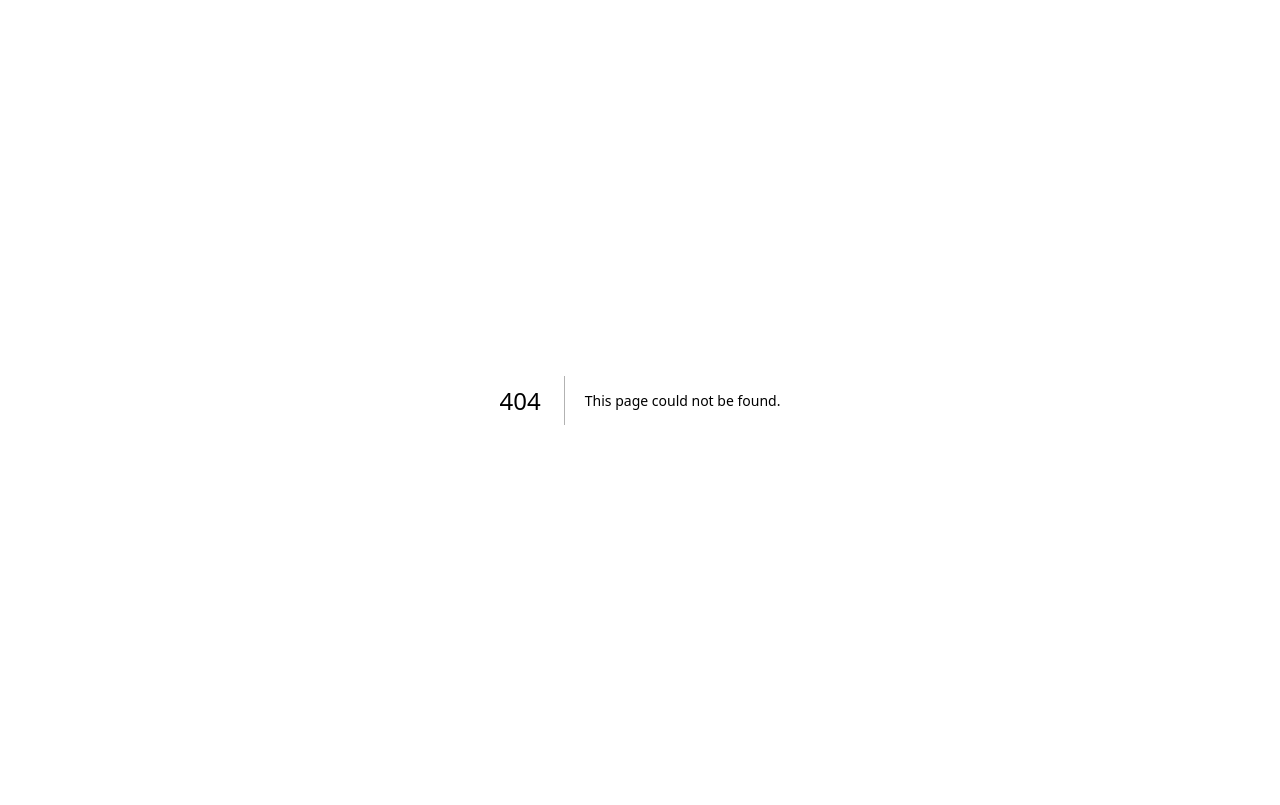
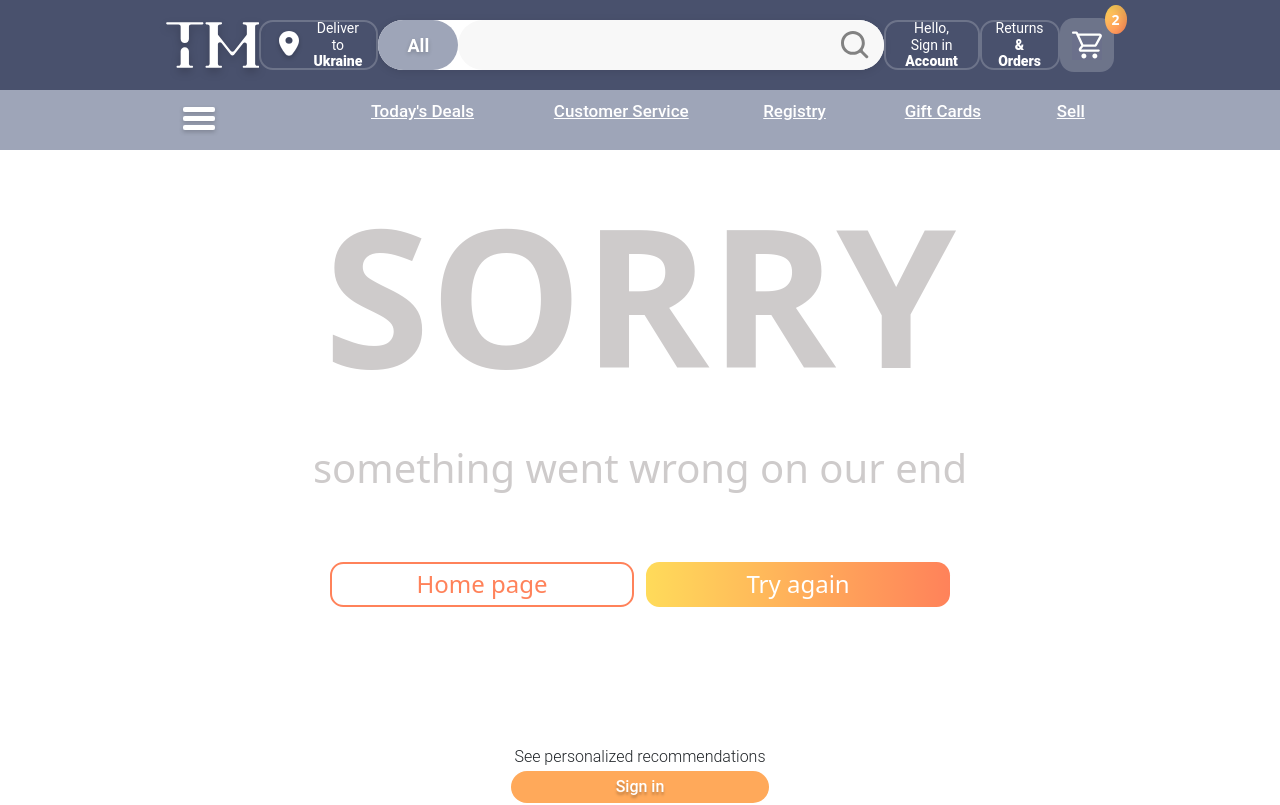
Before and after one commit to Hatr828/Amazon-Treemix-Front, a Next.js app: page /errorpage in a window 1280 px wide. Before the commit this address had no page. Shown: the top 805 px of the page. Built offline with nearby package versions, Linux system fonts and the light colour scheme.

Commit message:
errorpage

```diff
--- /dev/null
+++ b/src/app/errorpage/page.tsx
@@ -0,0 +1,15 @@
+"use client";
+
+import { ErrorPage } from "@/components/ErrorPage/ErrorPage";
+import Footer from "@/components/Footer/Footer";
+import { Header } from "@/widgets/header";
+
+export default function Error() {
+  return (
+    <div>
+      <Header />
+      <ErrorPage />
+      <Footer />
+    </div>
+  );
+}
--- /dev/null
+++ b/src/components/ErrorPage/ErrorPage.css
@@ -0,0 +1,79 @@
+.div-for-ErrorPage {
+    display: flex;
+    position: relative;
+    flex-direction: column;
+}
+
+.div-for-errorText {
+    display: flex;
+    position: relative;
+    align-items: center;
+    flex-direction: column;
+    color: rgb(206, 203, 203);
+
+    padding: 0;
+    margin: 0;
+    font-weight: 700;
+    font-size: 15vw;
+    letter-spacing: 0%;
+    text-shadow: -0.208vw 0.208vw 0.312vw 0px rgba(0, 0, 0, 0.2);
+}
+
+.div-for-down-errorText {
+    display: flex;
+    position: relative;
+
+    font-weight: 400;
+    font-size: 3.125vw;
+    letter-spacing: 0%;
+    text-shadow: -0.208vw 0.208vw 0.312vw 0px rgba(0, 0, 0, 0.2);
+}
+
+.div-buttons-errorPage {
+    display: flex;
+    position: relative;
+    justify-content: center;
+
+    margin: 5vw 0;
+    gap: 1vw;
+}
+
+.button-homePage {
+    outline: none;
+    background: white;
+    border: 0.208vw solid rgba(255, 130, 90, 1);
+    color: rgba(255, 130, 90, 1);
+
+    width: 23.698vw;
+    height: 3.49vw;
+    border-radius: 1.042vw;
+    font-weight: 500;
+    font-size: 1.875vw;
+    line-height: 120%;
+    letter-spacing: 0%;
+    text-align: center;
+}
+
+.button-homePage:hover {
+    background-color: rgb(231, 225, 225);
+}
+
+.button-tryAgain {
+    border: none;
+    outline: none;
+    color: white;
+    background: linear-gradient(
+        90deg,
+        rgba(255, 219, 90, 1) 0%,
+        rgba(255, 130, 90, 1) 100%
+    );
+
+    width: 23.698vw;
+    height: 3.49vw;
+    border-radius: 1.042vw;
+    font-weight: 500;
+    font-size: 1.875vw;
+    line-height: 120%;
+    letter-spacing: 0%;
+    text-align: center;
+}
--- /dev/null
+++ b/src/components/ErrorPage/ErrorPage.tsx
@@ -0,0 +1,41 @@
+"use client";
+
+import { useRouter } from "next/navigation";
+import "./ErrorPage.css"
+import "../HomePage/HomePage.css"
+
+export function ErrorPage() {
+
+    const router = useRouter();
+
+    return (
+        <div className="div-for-ErrorPage">
+            <div className="div-for-errorText">
+                SORRY
+                <div className="div-for-down-errorText">
+                    something went wrong on our end
+                </div>
+            </div>
+            <div className="div-buttons-errorPage">
+                <button className="button-homePage" onClick={() => router.push("/")}>
+                    Home page
+                </button>
+                <button className="button-tryAgain">
+                    Try again
+                </button>
+            </div>
+            <div style={{display:"flex", justifyContent:"center"}}>
+                <div className="div-recommendations">
+                    See personalized recommendations
+                    <button className="button-recommendations">Sign in</button>
+                    <div className="div-customer-text">
+                        New Customer?
+                        <div className="div-start-here">
+                            Start here.
+                        </div>
+                    </div>
+                </div>
+            </div>
+        </div>
+    )
+}
```
